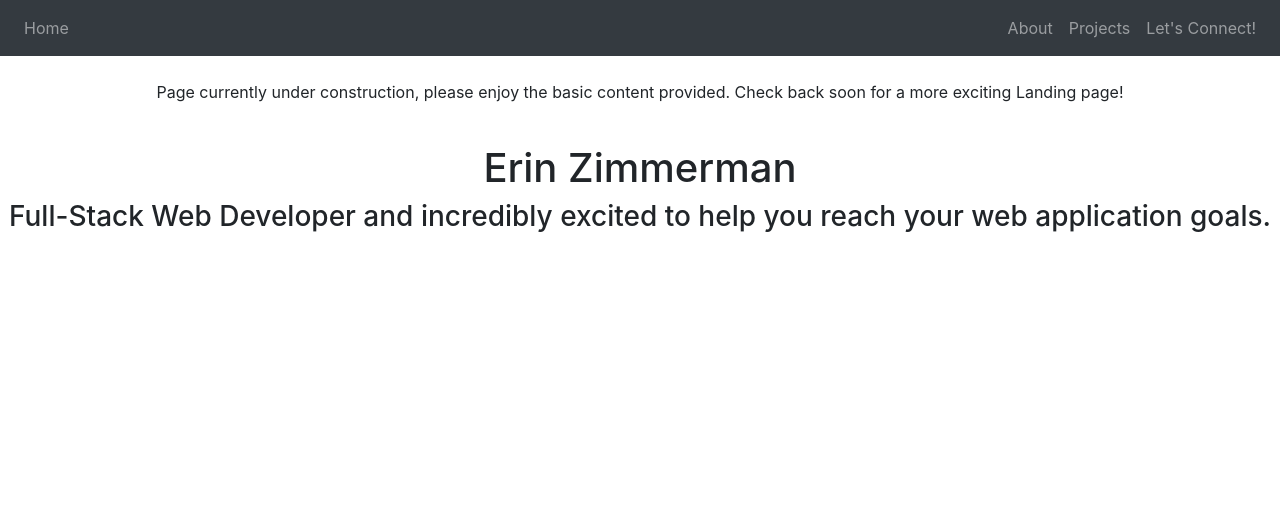
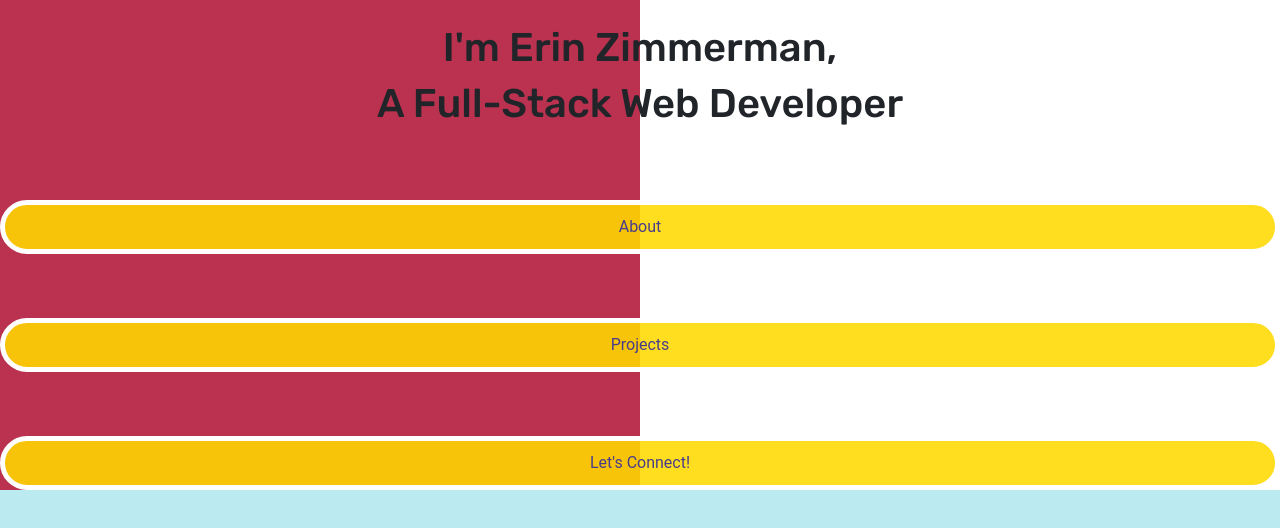
Before and after one commit to zyzzyxis/StaticPortfolio, a React (Create React App) app: page / in a window 1280 px wide. Shown: the top 528 px of the page. Built offline with nearby package versions, Linux system fonts and the light colour scheme.

Commit message:
button to link styling for semi-footer

```diff
--- a/src/App.css
+++ b/src/App.css
@@ -36,3 +36,15 @@
     transform: rotate(360deg);
   }
 }
+
+.App-background {
+  background-color: rgb(187 235 241) !important;
+}
+
+.landing {
+  display: flex;
+  font-family: 'Montserrat', sans-serif;
+  font-size: 22px;
+  line-height: 100%;
+  justify-content:center;
+}
--- a/src/App.js
+++ b/src/App.js
@@ -11,7 +11,7 @@ function App() {
     <>
 
     <div className="App">
-    <NavBar />
+    {/* <NavBar /> */}
     <Switch>
       <Route exact path="/" component={Home} />
       <Route exact path="/about" component={About} />
--- /dev/null
+++ b/src/components/basicstyles.css
@@ -0,0 +1,52 @@
+@import url('https://fonts.googleapis.com/css2?family=Rubik:wght@400;500;700&display=swap');
+
+body {
+  background: rgb(187, 235, 241) !important;
+}
+
+h1 {
+  font-family: 'Rubik' !important;
+  display: flex;
+  font-size: 22px;
+  line-height: 100%;
+  justify-content:center;
+}
+
+.button-landing {
+  color: transparent !important;
+  background-color: rgb(245 155 13) !important;
+  border-style: none;
+  width: fit-content;
+  border-radius: 2px;
+  padding: 3px;
+}
+.form-control {
+  font-family: 'Rubik' !important;
+}
+
+.fancy-button {
+  text-decoration:none;
+  font-family: 'Roboto', sans-serif;
+  text-align:center;
+  margin-top:5%;
+  padding-left: 20px;
+  padding-right: 20px;
+  padding-top: 10px;
+  padding-bottom: 10px;
+  color: darkslateblue;
+  background: rgba(255, 217, 0, 0.877);
+  border: 5px solid white;
+  border-radius:30px !important;
+  top: 50%;
+    left: 50%;
+  /* &:hover {
+    background: ${props => props.color};;
+  } */
+}
+
+.homepage {
+  display:flex;
+  justify-content:center;
+  flex-direction: column;
+  background: linear-gradient(to right, #ba324f 0%, #ba324f 50%, white 50%, white 100%);
+}
--- a/src/pages/Home.js
+++ b/src/pages/Home.js
@@ -1,15 +1,22 @@
+import { Button } from 'react-bootstrap'
+import '../components/basicstyles.css'
+const Home = () => {
 
-const Home = () => {
+
   return (
-    <div>
+    <>
+    <div className="homepage">
       <br />
-      <p>Page currently under construction, please enjoy the basic content provided. Check back soon for a more exciting Landing page!</p>
-      <br />
-      <h1>Erin Zimmerman</h1>
-      <h3>Full-Stack Web Developer and incredibly excited to help you reach your web application goals.</h3>
+      <h1>I'm Erin Zimmerman,</h1>
+      <h1>A Full-Stack Web Developer</h1>
+      <a className="fancy-button" href="/about">About</a>
+      <a className="fancy-button"  href="/projects">Projects</a>
+      <a className="fancy-button" href="/connect">Let's Connect!</a>
+    </div>
+    </>
+  )
 
-    </div>
-  )
+
 }
 
 export default Home
```
